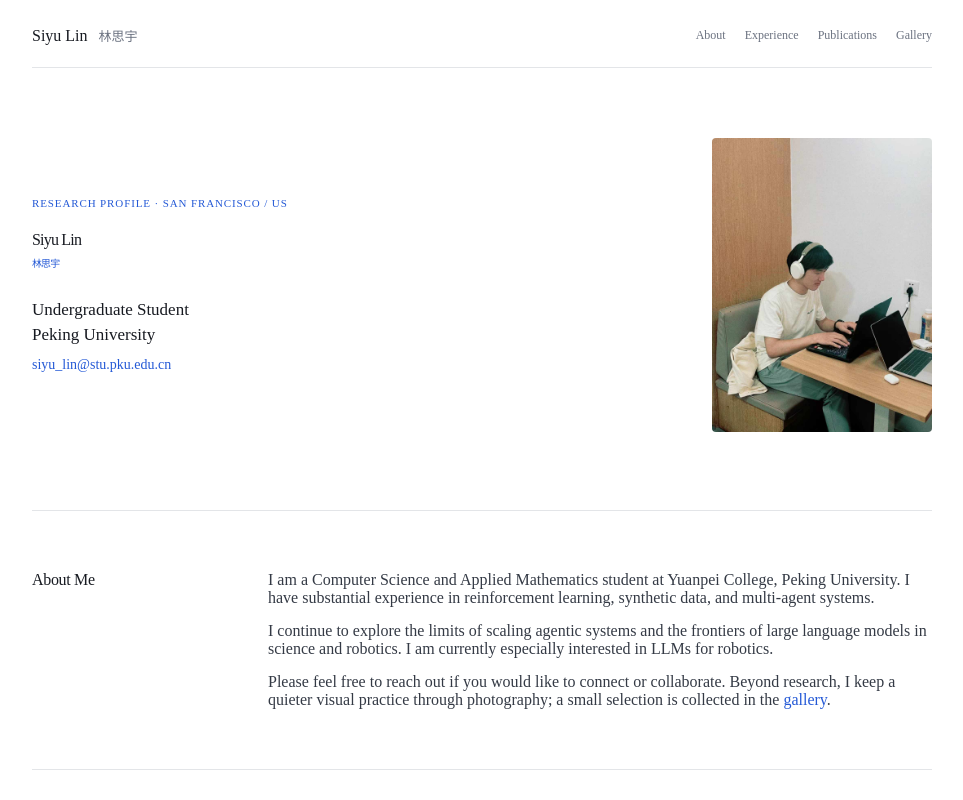
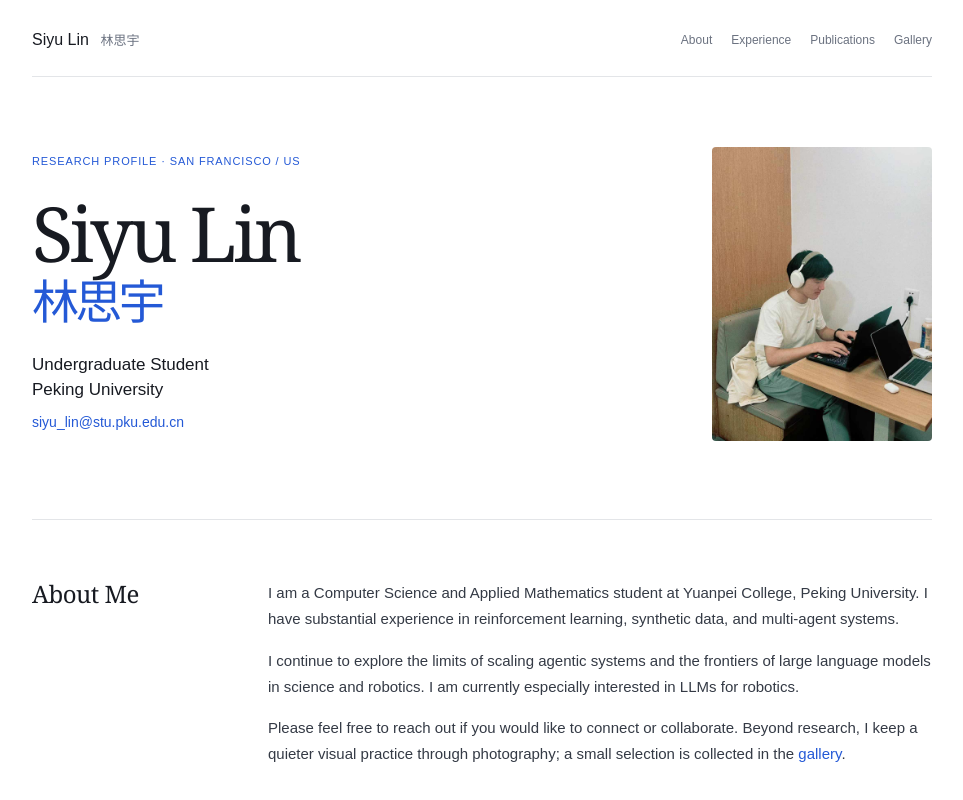
Before and after one commit to QFOI/QFOI.github.io, a Next.js app: page / in a window 1280 px wide. Shown: the top 800 px of the page, without its empty margins (158-1121 px from the left). Built offline with nearby package versions, Linux system fonts and the light colour scheme.

Commit message:
Fix display typography fallback

```diff
--- a/app/globals.css
+++ b/app/globals.css
@@ -4,8 +4,8 @@
   --paper: #ffffff;
   --line: #e3e5e8;
   --blue: #2459d6;
-  --display: var(--font-display), Georgia, "Times New Roman", serif;
-  --body: var(--font-sans), Arial, "Helvetica Neue", sans-serif;
+  --display: Georgia, "Times New Roman", serif;
+  --body: Arial, "Helvetica Neue", sans-serif;
 }
 
 * {
```
